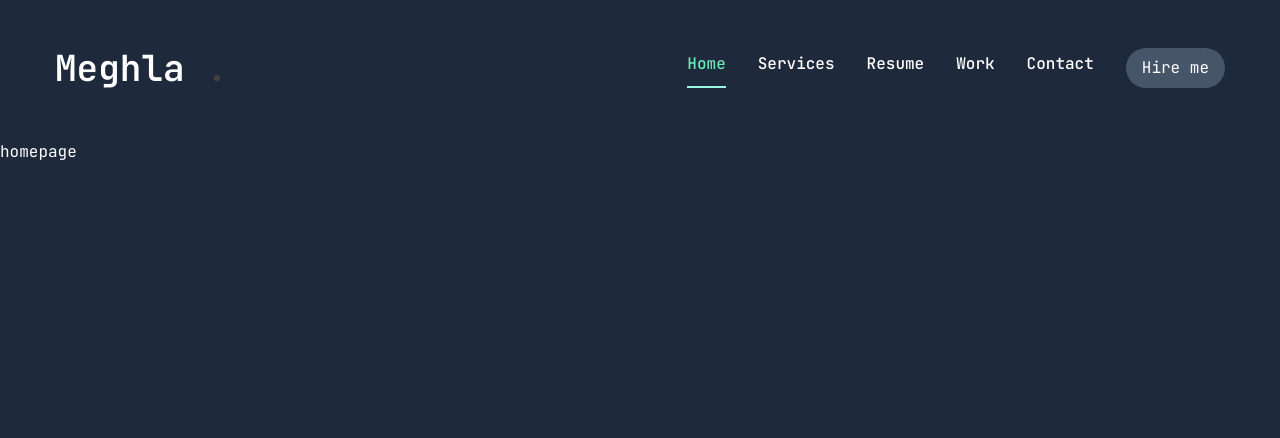
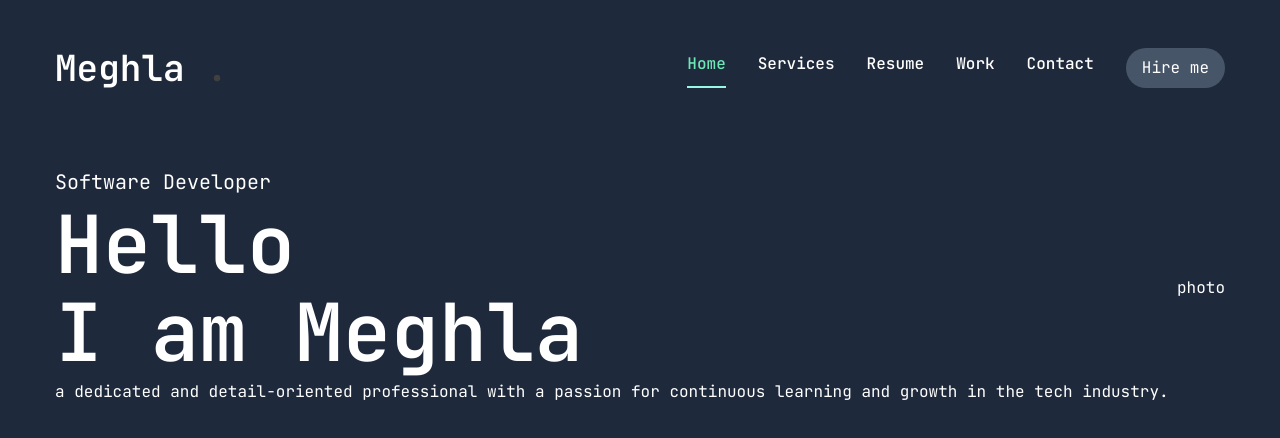
Before and after one commit to tabasshinafrinmeghla/site-, a Next.js app: page / in a window 1280 px wide. Shown: the top 438 px of the page. Built offline with nearby package versions, Linux system fonts and the light colour scheme.

Commit message:
home page

```diff
--- a/app/globals.css
+++ b/app/globals.css
@@ -30,4 +30,16 @@
   body{
     @apply font-primary bg-slate-800 text-white leading-loose;
   }
+  .h1{
+    @apply text-[48px] xl:text-[80px] leading-[1.1] font-semibold;
+  }
+  .h2{
+    @apply text-[36px] xl:text-[48px] leading-[1.1] font-semibold;
+  }
+  .h3{
+    @apply text-[22px] xl:text-[36px] leading-[1.1] font-semibold;
+  }
+  .h4{
+    @apply text-[10px] xl:text-[15px] leading-[1.1] font-semibold;
+  }
 }
--- a/app/page.jsx
+++ b/app/page.jsx
@@ -1,4 +1,26 @@
-export default function Home() {
-  return <main>homepage</main>
-  ;
+import { Button } from "@/components/ui/button";
+import { FileDownIcon } from "react-icons/fi";
+
+const Home = () => {
+  return (
+    <section className="h-full">
+      <div className="container max-auto">
+        <div className="flex flex-col xl:flex-row items-center justify-between xl:pt-8 xl:pb-24">
+          <div>
+            <span className="text-xl" > Software Developer</span>
+            <h1 className="h1"> Hello <br /> I am  <span>Meghla</span>
+
+
+              {/* A highly motivated software developer with experience in building dynamic web applications using technologies like JavaScript, React, Node.js, and MongoDB. Skilled in problem-solving, writing clean code, and collaborating with cross-functional teams to deliver scalable and efficient solutions. */}
+            </h1>
+            <h4>a dedicated and detail-oriented professional with a passion for continuous learning and growth in the tech industry.</h4>
+          </div>
+          <div>photo</div>
+
+        </div>
+      </div>
+    </section>
+  )
 }
+
+export default Home;
--- a/components/ui/button.jsx
+++ b/components/ui/button.jsx
@@ -9,9 +9,9 @@ const buttonVariants = cva(
   {
     variants: {
       variant: {
-        default: "bg-slate-600 text-primary  hover:bg-slate-hover ",
+        default: "bg-slate-600 text-primary  hover:text-teal-500 ",
         primary: "bg-primary text-white",
-        outline: "border border-accent bg-transparent text-accent hover:bg-accent "
+        outline: "border  border-accent bg-transparent text-accent hover:bg-teal-500 "
 
       },
       size: {
```
